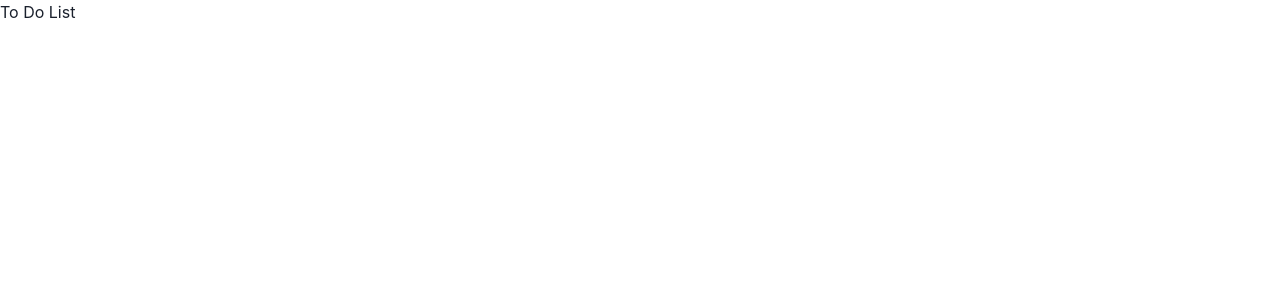
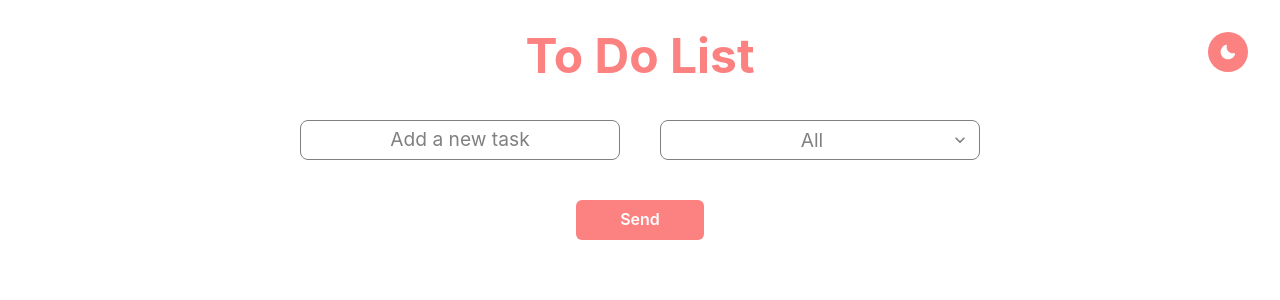
Before and after one commit to nancycrojas/to-do-list, a React (Vite) app: page / in a window 1280 px wide. Shown: the top 300 px of the page. Built offline with nearby package versions, Linux system fonts and the light colour scheme.

Commit message:
Add styling, state management, and task list rendering

```diff
--- a/package.json
+++ b/package.json
@@ -9,6 +9,7 @@
     "preview": "vite preview"
   },
   "dependencies": {
+    "@chakra-ui/icons": "^2.0.18",
     "@chakra-ui/react": "^2.5.4",
     "@emotion/react": "^11.10.6",
     "@emotion/styled": "^11.10.6",
--- a/src/App.jsx
+++ b/src/App.jsx
@@ -1,9 +1,14 @@
+import { Flex } from "@chakra-ui/react";
+import { Header } from "./components/Header";
+import { TaskList } from "./components/TaskList";
+
 function App() {
 
   return (
-    <div className="App">
-      <h1>To Do List</h1>
-    </div>
+    <Flex direction="column" alignItems="center" justifyContent="center">
+      <Header />
+      <TaskList/>
+    </Flex>
   );
 }
 
--- /dev/null
+++ b/src/components/Header.jsx
@@ -0,0 +1,25 @@
+import { Flex, Heading, IconButton, useColorMode } from "@chakra-ui/react";
+import { MoonIcon, SunIcon } from "@chakra-ui/icons";
+
+export const Header = () => {
+  const { colorMode, toggleColorMode } = useColorMode()
+
+  return (
+    <Flex as="header" >
+      <Heading as="h1" size="2xl" mt={8} color="red.300">
+        To Do List
+      </Heading>
+      <IconButton
+      background="red.300"
+      color="white"
+      rounded={50}
+      icon={colorMode === "light" ? <MoonIcon /> : <SunIcon /> }
+      onClick={toggleColorMode}
+      m={4}
+      position="fixed"
+      top={4}
+      right={4}
+      />
+    </Flex>
+  );
+}
--- /dev/null
+++ b/src/components/Task.jsx
@@ -0,0 +1,5 @@
+export const Task = () => {
+  return (
+    <div>Task</div>
+  )
+}
--- /dev/null
+++ b/src/components/TaskList.jsx
@@ -0,0 +1,55 @@
+import { useState} from "react";
+import { Flex, HStack, Input, Select, Button, VStack, Text } from "@chakra-ui/react";
+
+export const TaskList = () => {
+  const [newTask, setNewTask] = useState('');
+  const [taskList, setTaskList] = useState([]);
+
+  const handleInput = (e) => {
+    setNewTask(e.target.value);
+  };
+
+  const handleSend = () => {
+    setTaskList([...taskList, newTask]);
+    setNewTask('');
+  }
+
+  return (
+    <Flex direction="column" alignItems="center" justifyContent="center">
+        <HStack mb={10} mt={10} spacing={{ base:0, lg: 10}} flexWrap={{ base: "wrap", md: "nowrap"}} justifyContent={{ base: "center", md: "flex-start"}}>
+            <Input
+            focusBorderColor='red.300'
+            type="text"
+            placeholder="Add a new task"
+            _placeholder={{ color: "grey", fontSize: "1.2rem"}}
+            value={newTask}
+            onChange={handleInput}
+            w="20rem"
+            border="1px solid gray"
+            borderRadius="lg"
+            textAlign="center"
+            />
+            <Select w="20rem" textAlign= "center" maxW="100%" fontSize="1.2rem" border="1px solid gray" borderRadius="lg" color="grey">
+                <option value="all">All</option>
+                <option value="completed">Completed</option>
+                <option value="incompleted">Incomplete</option>
+            </Select>
+        </HStack>
+        <Button
+        type="submit"
+        bg="red.300"
+        color="white"
+        size="md"
+        w="8rem"
+        onClick={handleSend}
+        >
+         Send
+        </Button>
+        <VStack>
+            {taskList.map((task, index) => (
+            <Text key={index}>{task}</Text>
+            ))}
+        </VStack>
+    </Flex>
+  );
+}
```
Also changed, not shown: 1 other file (tests, documents, lock files or other folders).
